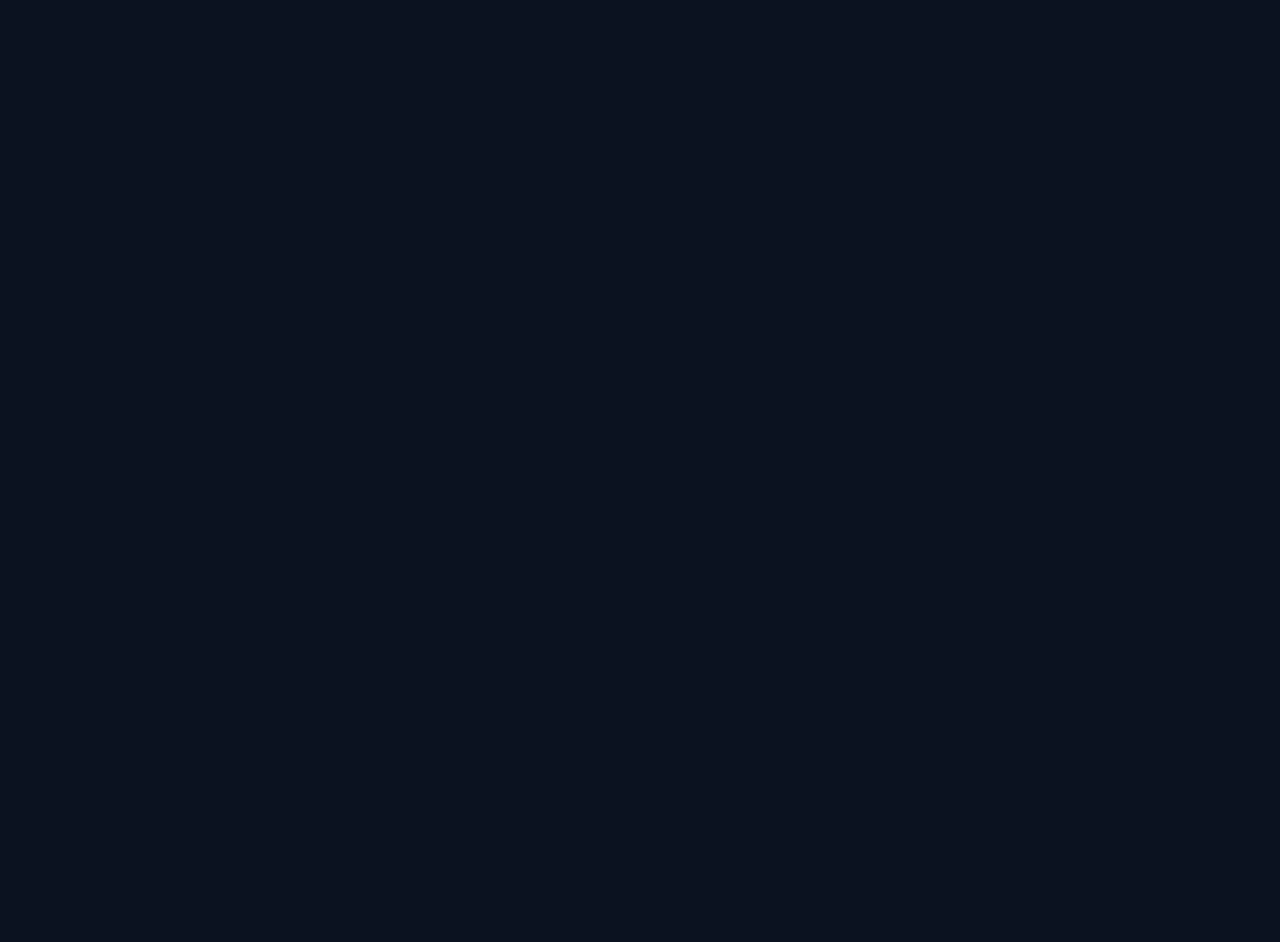
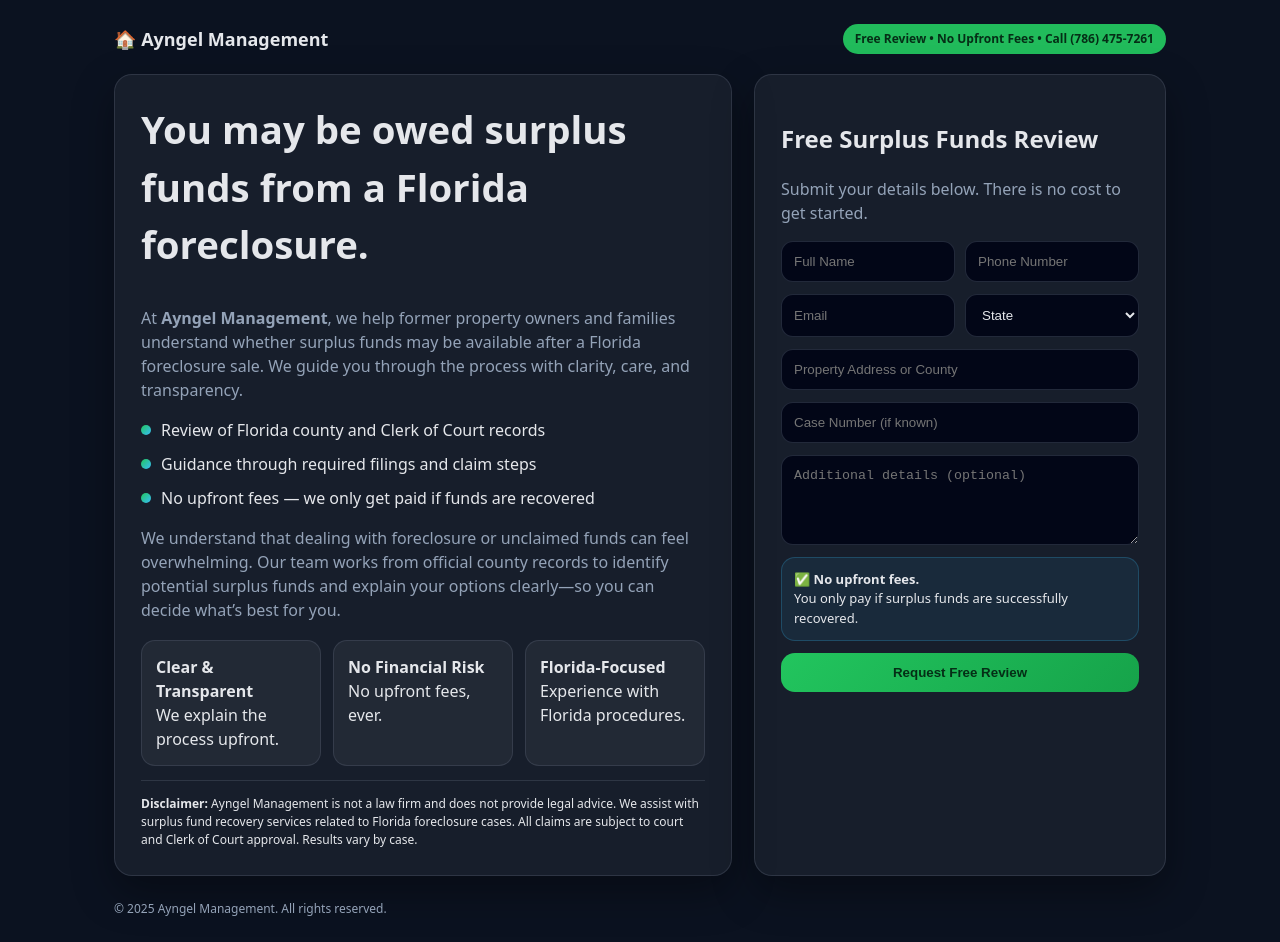
Before and after one commit to cherishe7/AyngelAssetSolutions, a plain HTML site: page index.html in a window 1280 px wide. Before the commit the page ends 800 px from the top, so only its background shows below. Drawn offline with Linux system fonts and the light colour scheme.

Commit message:
Update index.html

```diff
--- a/index.html
+++ b/index.html
@@ -62,4 +62,165 @@
     .bullets li{display:flex;gap:10px}
     .dot{
       width:10px;height:10px;
-      background:linear-gradient(
+      background:linear-gradient(135deg,var(--accent),var(--accent2));
+      border-radius:50%;margin-top:7px;
+    }
+    .trust{
+      display:grid;
+      grid-template-columns:repeat(3,1fr);
+      gap:12px;
+      margin-top:18px;
+    }
+    @media(max-width:900px){.trust{grid-template-columns:1fr}}
+    .t{
+      background:rgba(255,255,255,.05);
+      border:1px solid rgba(148,163,184,.16);
+      border-radius:14px;
+      padding:14px;
+    }
+    .btn{
+      display:inline-flex;
+      align-items:center;
+      justify-content:center;
+      padding:12px 16px;
+      border-radius:14px;
+      font-weight:700;
+      text-decoration:none;
+      border:none;
+      cursor:pointer;
+    }
+    .primary{
+      background:linear-gradient(135deg,var(--accent),#16a34a);
+      color:#052e16;
+    }
+    form{display:grid;gap:12px}
+    input,select,textarea{
+      width:100%;
+      padding:12px;
+      border-radius:12px;
+      border:1px solid rgba(148,163,184,.22);
+      background:#020617;
+      color:var(--text);
+    }
+    textarea{min-height:90px}
+    .row{display:grid;grid-template-columns:1fr 1fr;gap:10px}
+    @media(max-width:520px){.row{grid-template-columns:1fr}}
+    .note{
+      background:rgba(56,189,248,.08);
+      border:1px solid rgba(56,189,248,.22);
+      padding:12px;
+      border-radius:14px;
+      font-size:13px;
+    }
+    footer{margin-top:24px;font-size:12px;color:var(--muted)}
+    .disclaimer{
+      margin-top:14px;
+      border-top:1px solid rgba(148,163,184,.18);
+      padding-top:14px;
+      font-size:12px;
+    }
+  </style>
+</head>
+
+<body>
+<div class="wrap">
+
+<header>
+  <div class="brand">🏠 Ayngel Management</div>
+  <div class="badge">Free Review • No Upfront Fees • Call (786) 475-7261</div>
+</header>
+
+<main class="hero">
+
+<section class="card">
+<div class="pad">
+
+<h1>You may be owed surplus funds from a Florida foreclosure.</h1>
+
+<p class="sub">
+At <b>Ayngel Management</b>, we help former property owners and families understand
+whether surplus funds may be available after a Florida foreclosure sale.
+We guide you through the process with clarity, care, and transparency.
+</p>
+
+<ul class="bullets">
+  <li><span class="dot"></span> Review of Florida county and Clerk of Court records</li>
+  <li><span class="dot"></span> Guidance through required filings and claim steps</li>
+  <li><span class="dot"></span> No upfront fees — we only get paid if funds are recovered</li>
+</ul>
+
+<p class="sub">
+We understand that dealing with foreclosure or unclaimed funds can feel overwhelming.
+Our team works from official county records to identify potential surplus funds
+and explain your options clearly—so you can decide what’s best for you.
+</p>
+
+<div class="trust">
+  <div class="t"><b>Clear & Transparent</b><br>We explain the process upfront.</div>
+  <div class="t"><b>No Financial Risk</b><br>No upfront fees, ever.</div>
+  <div class="t"><b>Florida-Focused</b><br>Experience with Florida procedures.</div>
+</div>
+
+<div class="disclaimer">
+<b>Disclaimer:</b> Ayngel Management is not a law firm and does not provide legal advice.
+We assist with surplus fund recovery services related to Florida foreclosure cases.
+All claims are subject to court and Clerk of Court approval. Results vary by case.
+</div>
+
+</div>
+</section>
+
+<aside class="card">
+<div class="pad">
+
+<h2>Free Surplus Funds Review</h2>
+<p class="sub">Submit your details below. There is no cost to get started.</p>
+
+<form action="https://formsubmit.co/YOUR_EMAIL_HERE" method="POST">
+<input type="hidden" name="_captcha" value="false">
+<input type="hidden" name="_template" value="table">
+<input type="hidden" name="_next" value="thank-you.html">
+
+<div class="row">
+  <input name="name" placeholder="Full Name" required>
+  <input name="phone" placeholder="Phone Number" required>
+</div>
+
+<div class="row">
+  <input name="email" type="email" placeholder="Email" required>
+  <select name="state" required>
+    <option value="">State</option>
+    <option>FL</option>
+  </select>
+</div>
+
+<input name="address" placeholder="Property Address or County">
+<input name="case" placeholder="Case Number (if known)">
+<textarea name="notes" placeholder="Additional details (optional)"></textarea>
+
+<div class="note">
+✅ <b>No upfront fees.</b><br>
+You only pay if surplus funds are successfully recovered.
+</div>
+
+<button class="btn primary" type="submit">Request Free Review</button>
+
+</form>
+
+</div>
+</aside>
+
+</main>
+
+<footer>
+© <span id="yr"></span> Ayngel Management. All rights reserved.
+</footer>
+
+</div>
+
+<script>
+document.getElementById("yr").textContent = new Date().getFullYear();
+</script>
+
+</body>
+</html>
```
